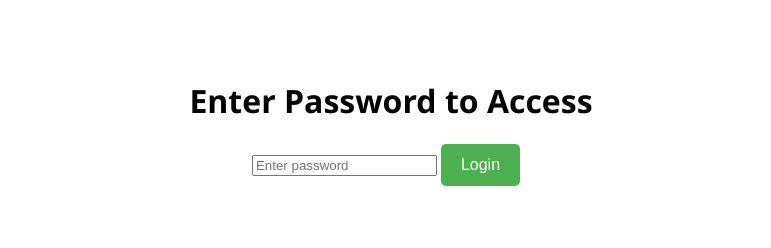
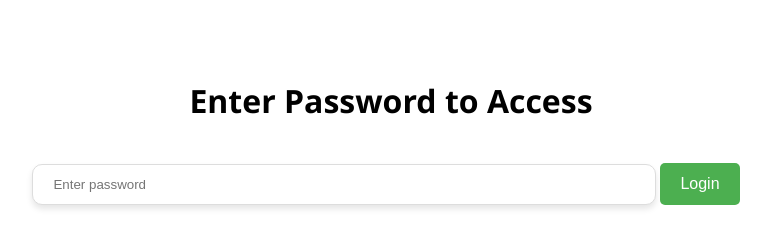
Before and after one commit to lis-pita/bpd-kalbar, a plain HTML site: page main.html in a window 1280 px wide. Shown: the whole page, without its empty margins (249-1020 px from the left). Drawn offline with nearby package versions, Linux system fonts and the light colour scheme.

Commit message:
Update main.html

```diff
--- a/main.html
+++ b/main.html
@@ -13,7 +13,7 @@
 <body>
     <div id="login-screen" style="text-align: center; padding: 50px;">
         <h1>Enter Password to Access</h1>
-        <input type="password" id="password-input" placeholder="Enter password" />
+        <input class="tex" type="password" id="password-input" placeholder="Enter password" />
         <button onclick="checkPassword()">Login</button>
         <p id="error-message" style="color: red; display: none;">Incorrect password. Please try again.</p>
     </div>
```
